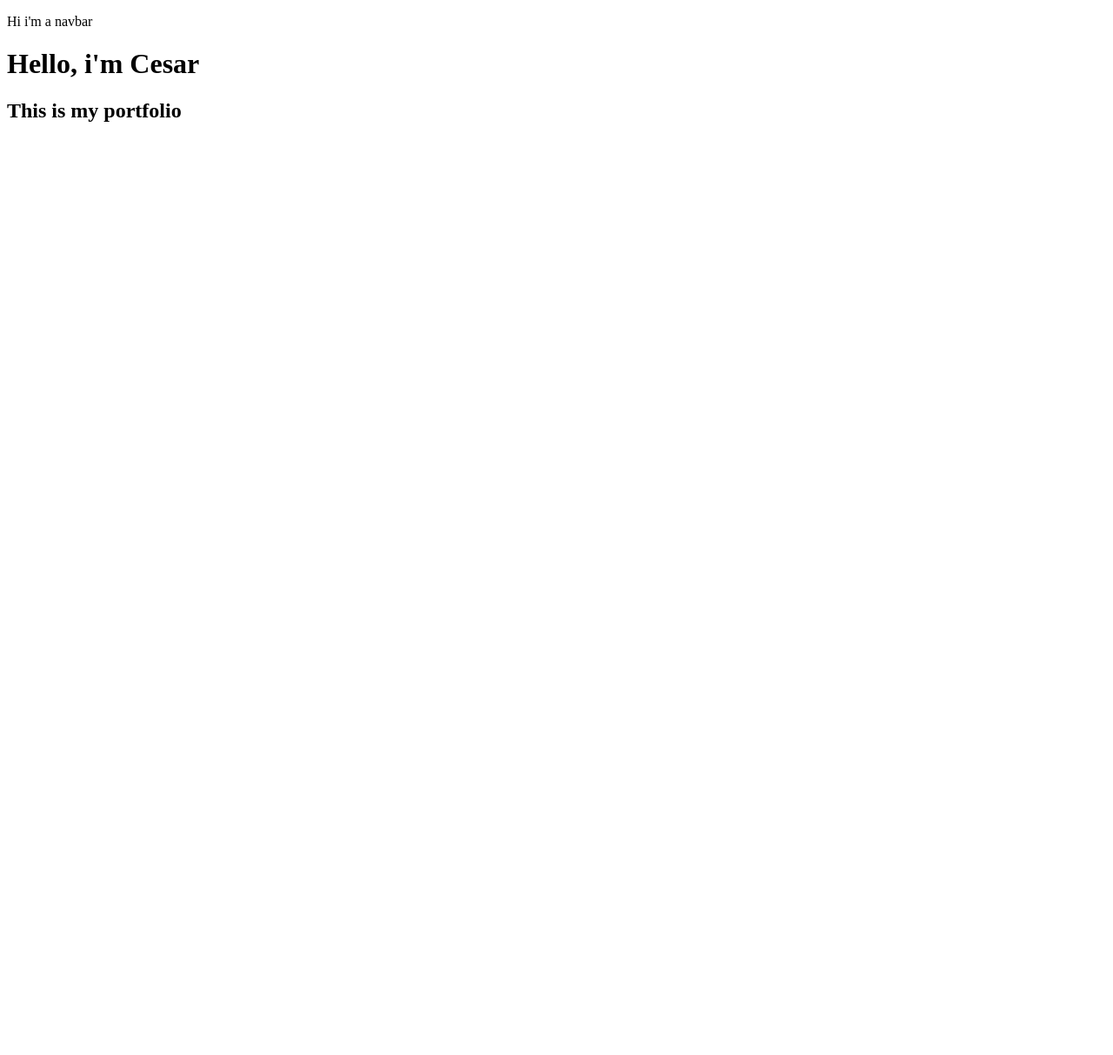
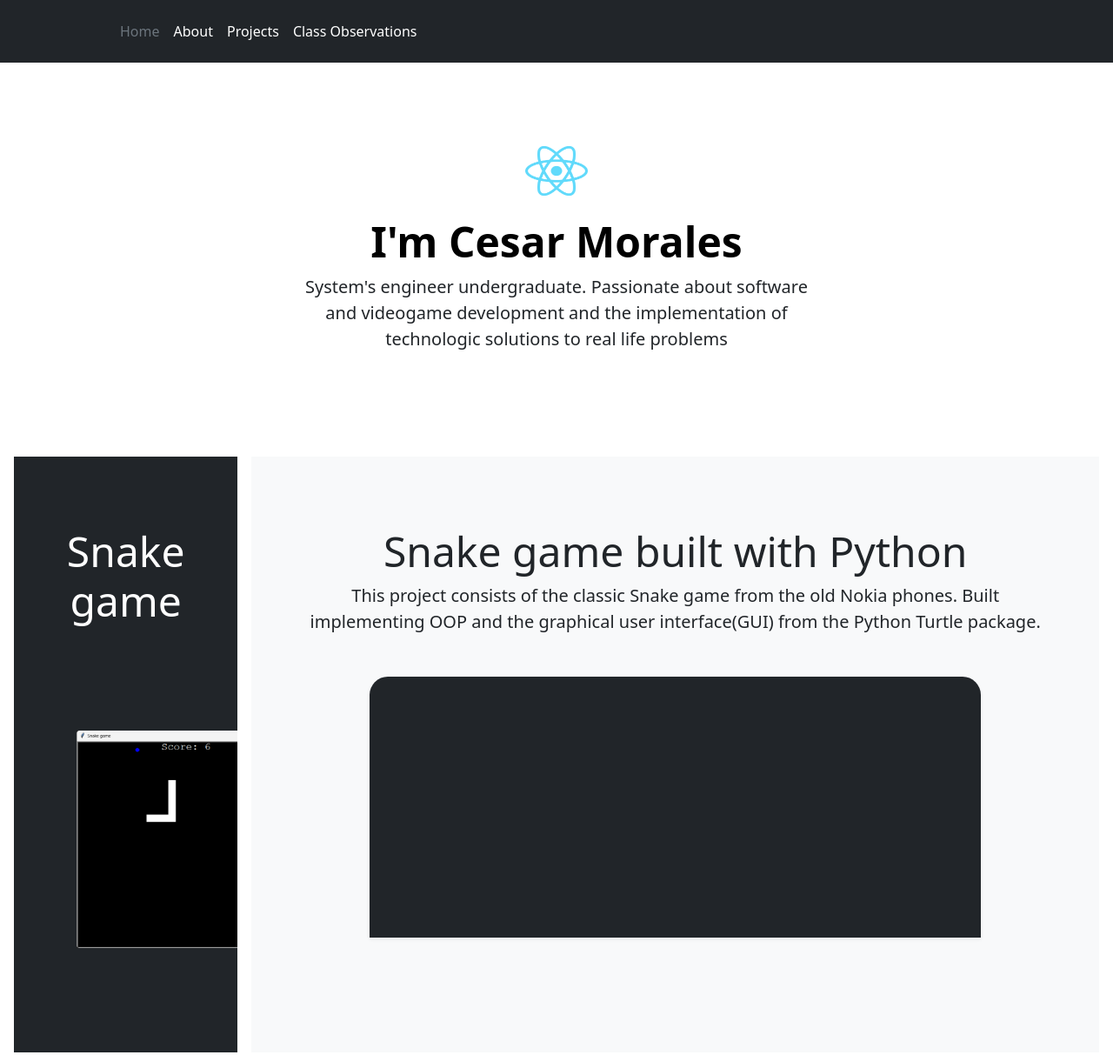
Before and after one commit to CesarMoralesDev17/digital-portfolio, a plain HTML site: page index.html in a window 1280 px wide. Shown: the whole page at 87% size. Before the commit the page ends 800 px from the top, so only its background shows below. Drawn offline with nearby package versions, Linux system fonts and the light colour scheme.

Commit message:
crate home page and one project

```diff
--- a/index.html
+++ b/index.html
@@ -1,20 +1,69 @@
 <!DOCTYPE html>
 <html lang="en">
+
 <head>
     <meta charset="UTF-8">
     <meta name="viewport" content="width=device-width, initial-scale=1.0">
+    <link rel="stylesheet" href="./style.css">
+    <link href="https://cdn.jsdelivr.net/npm/bootstrap@5.3.8/dist/css/bootstrap.min.css" rel="stylesheet"
+        integrity="sha384-sRIl4kxILFvY47J16cr9ZwB07vP4J8+LH7qKQnuqkuIAvNWLzeN8tE5YBujZqJLB" crossorigin="anonymous">
     <title>Cesar's Portfolio</title>
 </head>
+
 <body>
-    <div class="navbar">
-        <p>Hi i'm a navbar</p>
-    </div>
-    <div class="header">
-        <h1>Hello, i'm Cesar</h1>
-        <h2>This is my portfolio</h2>
-    </div>
-    <div class="projects">
+    <section class="navigation-bar">
+        <header class="p-3 text-bg-dark">
+            <div class="container">
+                <div class="d-flex flex-wrap align-items-center justify-content-center justify-content-lg-start"> <a
+                        href="/" class="d-flex align-items-center mb-2 mb-lg-0 text-white text-decoration-none"> <svg
+                            class="bi me-2" width="40" height="32" role="img" aria-label="Bootstrap">
+                            <use xlink:href="#bootstrap"></use>
+                        </svg> </a>
+                    <ul class="nav col-12 col-lg-auto me-lg-auto mb-2 justify-content-center mb-md-0">
+                        <li><a href="#" class="nav-link px-2 text-secondary">Home</a></li>
+                        <li><a href="#" class="nav-link px-2 text-white">About</a></li>
+                        <li><a href="#" class="nav-link px-2 text-white">Projects</a></li>
+                        <li><a href="#" class="nav-link px-2 text-white">Class Observations</a></li>
+                    </ul>
 
-    </div>
+
+                </div>
+            </div>
+        </header>
+    </section>
+    <section class="hero-section">
+        <div class="px-4 py-5 my-5 text-center"> <img class="d-block mx-auto mb-4" src="/React-icon.svg.webp" alt=""
+                width="72" height="57">
+            <h1 class="display-5 fw-bold text-body-emphasis">I'm Cesar Morales</h1>
+            <div class="col-lg-6 mx-auto">
+                <p class="lead mb-4">System's engineer undergraduate. Passionate about software and videogame development and the implementation of technologic solutions to real life problems</p>
+
+        </div>
+    </section>
+    <section id="projects">
+        <div class="d-md-flex flex-md-equal w-100 my-md-3 ps-md-3">
+            <div class="text-bg-dark me-md-3 pt-3 px-3 pt-md-5 px-md-5 text-center overflow-hidden">
+                <div class="my-3 py-3">
+                    <h2 class="display-5">Snake game</h2>
+                </div>
+                <div class="px-4 py-5 my-5 text-center"> <img class="d-block mx-auto mb-4" src="./snake_game.png" alt=""
+                width="250" height="250"></div>
+            </div>
+            <div class="bg-body-tertiary me-md-3 pt-3 px-3 pt-md-5 px-md-5 text-center overflow-hidden">
+                <div class="my-3 p-3">
+                    <h2 class="display-5">Snake game built with Python</h2>
+                    <p class="lead">This project consists of the classic Snake game from the old Nokia phones. Built implementing OOP and the graphical user interface(GUI) from the Python Turtle package.</p>
+                </div>
+                <div class="bg-dark shadow-sm mx-auto" style="width: 80%; height: 300px; border-radius: 21px 21px 0 0;"></div>
+            </div>
+        </div>
+    </section>
+    <section id="observaciones-de-clase">
+
+    </section>
+    <section id="projects">
+
+    </section>
 </body>
+
 </html>
--- a/style.css
+++ b/style.css
@@ -0,0 +1,3 @@
+.snake{
+    width: 50px;
+}
```
Also changed, not shown: React-icon.svg.webp (added), snake_game.png (added).
